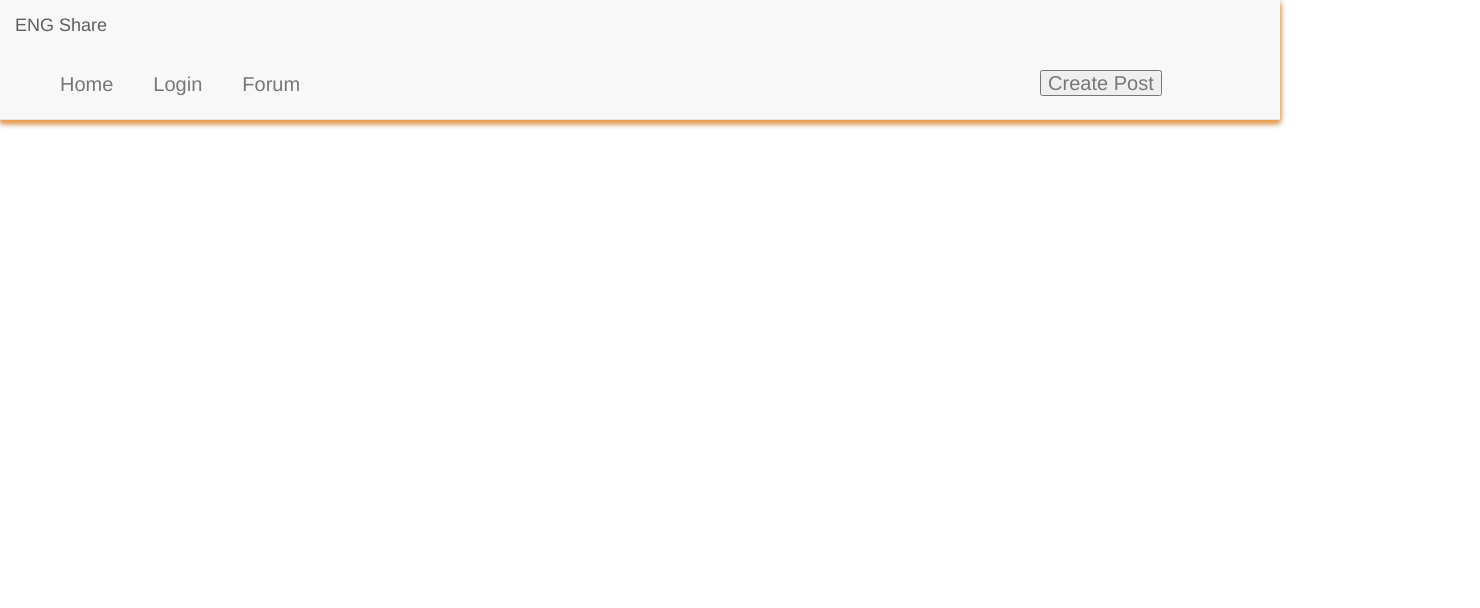
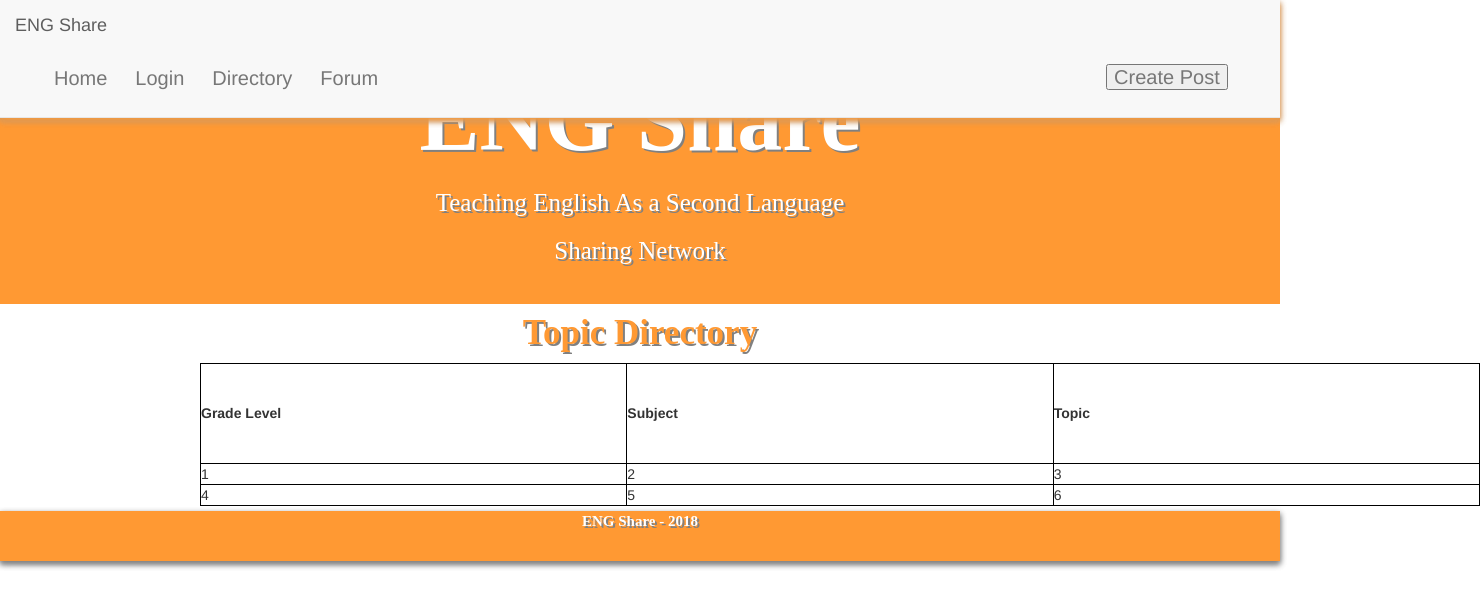
Before and after one commit to clewis1337/Project3, a React (Create React App) app in the folder client/: page /directory/1 in a window 1280 px wide. Shown: the top 608 px of the page, 1480 px wide, since content can reach past the window. Built offline with nearby package versions, Linux system fonts and the light colour scheme; a web font is replaced by a local one.

Commit message:
directory

```diff
--- a/client/src/App.js
+++ b/client/src/App.js
@@ -5,6 +5,8 @@ import Topic from "./pages/Topic";
 import Navbar from "./components/Navbar";
 import Footer from "./components/Footer";
 import Account from "./pages/Account";
+import Directory from "./pages/Directory";
+
 
 
 const App = () => (
@@ -15,6 +17,8 @@ const App = () => (
         <Route path="/home" component={Home} />
         <Route path="/account" component={Account} />
         <Route path="/topic/:id" component={Topic} />
+        <Route path="/directory/:id" component={Directory} />
+
 
       <Footer />
     </div>
--- a/client/src/components/DirectoryTable/DirectoryTable.css
+++ b/client/src/components/DirectoryTable/DirectoryTable.css
@@ -19,9 +19,7 @@ table {
     flex: 1
 }
 
-tr {
-    display: flex
-}
+
 
 h4{
 
@@ -34,3 +32,22 @@ h4{
 
 
 }
+
+table, td, th {
+    border: 1px solid black;
+}
+
+table {
+    border-collapse: collapse;
+    width: 100%;
+}
+
+th {
+    height: 100px;
+    width:100px;
+}
+
+.table1{
+    margin-left:200px;
+    margin-right:200px;
+}
--- a/client/src/components/DirectoryTable/DirectoryTable.js
+++ b/client/src/components/DirectoryTable/DirectoryTable.js
@@ -2,9 +2,31 @@ import React from "react";
 import "./DirectoryTable.css";
 
 const DirectoryTable = () => (
+    <div>
         <header className = "click">
-            <h4>Click on the Grade Level to Start Sharing!</h4>
+            <h4>Topic Directory</h4>
         </header>
+        <table className="table1">
+<tr>
+    <th>Grade Level</th>
+    <th>Subject</th>
+    <th>Topic</th>
+</tr>
+
+<tr>
+    <td>1</td>
+    <td>2</td>
+    <td>3</td>
+    </tr>
+
+    <tr>
+    <td>4</td>
+    <td>5</td>
+    <td>6</td>
+    </tr>
+</table>
+</div>
+
     );
 
 
--- a/client/src/components/Navbar/Navbar.css
+++ b/client/src/components/Navbar/Navbar.css
@@ -8,5 +8,6 @@ nav.navbar.navbar-default {
 
   display: inline-block;
   font-size: 20px;
-  padding: 20px;
+  padding: 14px;
+  margin-bottom: 10px;
 }
--- a/client/src/components/Navbar/Navbar.js
+++ b/client/src/components/Navbar/Navbar.js
@@ -38,6 +38,20 @@ const Navbar = props => (
           </Link>
         </li>
 
+
+            <li className="nav-item">
+          <Link
+            to="/"
+            className={
+              window.location.pathname === "/directory/:id"
+                ? "nav-link active"
+                : "nav-link"
+            }
+          >
+            Directory
+          </Link>
+        </li>
+
          <li className="nav-item">
           <Link
             to="/"
--- /dev/null
+++ b/client/src/pages/Directory.js
@@ -0,0 +1,25 @@
+import React from "react";
+import Jumbotron from "../components/Jumbotron";
+import Container from "../components/Container";
+import Login from "../components/Login";
+import DirectoryTable from "../components/DirectoryTable";
+
+
+const Directory = props => {
+    return (
+      <Container>
+        <Jumbotron>
+
+        </Jumbotron>
+
+
+
+        <DirectoryTable></DirectoryTable>
+      </Container>
+
+
+    )
+  }
+
+
+export default Directory;
```
Also changed, not shown: 1 other file (tests, documents, lock files or other folders).
